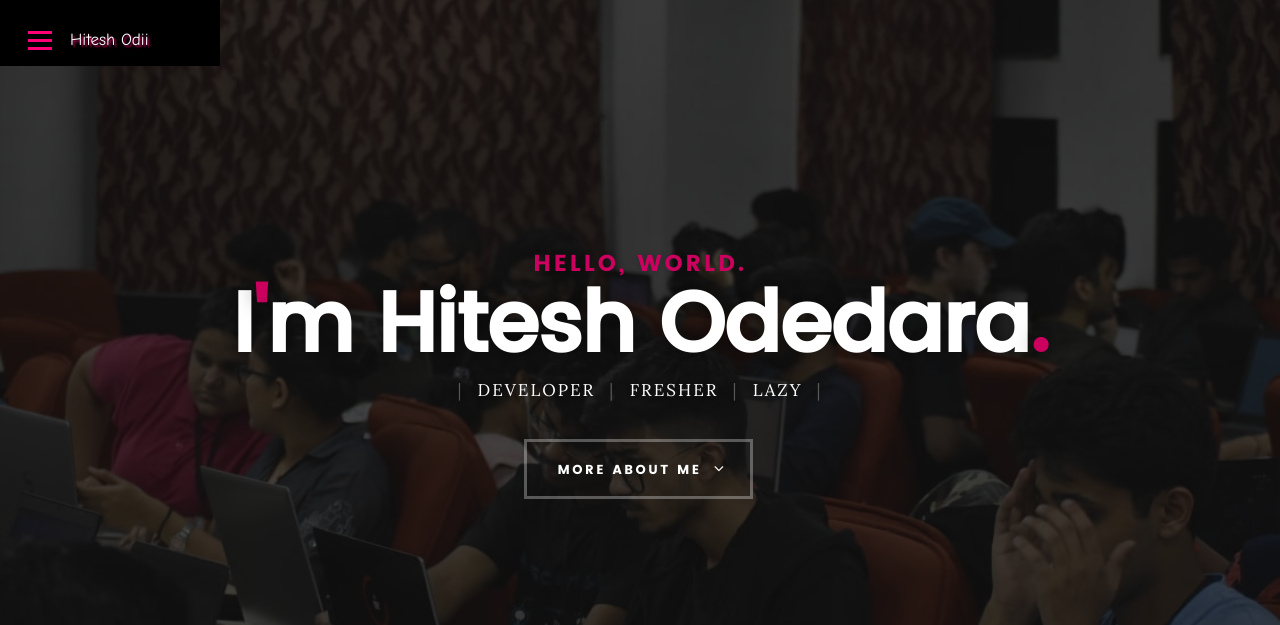
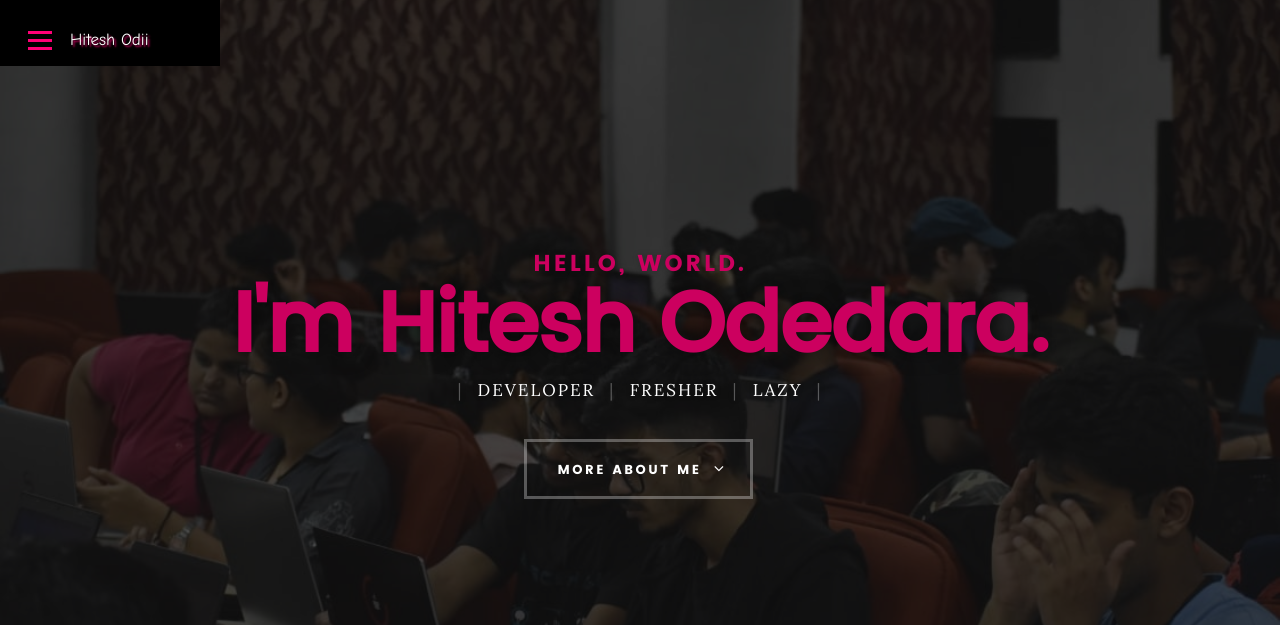
Before and after one commit to hiteshodedara/odedarahitesh, a plain HTML site: page index.html in a window 1280 px wide. Shown: the top 625 px of the page. Drawn offline with Linux system fonts and the light colour scheme; files whose address does not match are found by name.

Commit message:
new hadding

```diff
--- a/css/main.css
+++ b/css/main.css
@@ -77,6 +77,15 @@ body {
  * links - (_document-setup.scss)
  * -------------------------------------------------------------------
  */
+
+ #main-heading {
+    color: #CC005F;  /* Set the desired text color */
+    font-size: 2em; /* Adjust the font size as needed */
+    font-weight: bold; /* Add or adjust font weight as needed */
+    /* Add any other styling properties you desire */
+}
+
+
 a, a:visited {
 	color: #000000;
 	-moz-transition: all 0.3s ease-in-out;
--- a/index.html
+++ b/index.html
@@ -79,7 +79,7 @@
                 <div class="col-twelve">
 
                     <h5 class="hellofromme">Hello, World.</h5>
-                    <h1>I<span style="color: #CC005F;">'</span>m Hitesh Odedara<span style="color: #CC005F;">.</span>
+                    <h1 id="main-heading">I'm Hitesh Odedara.</h1>
                     </h1>
 
                     <p class="intro-position">
```
